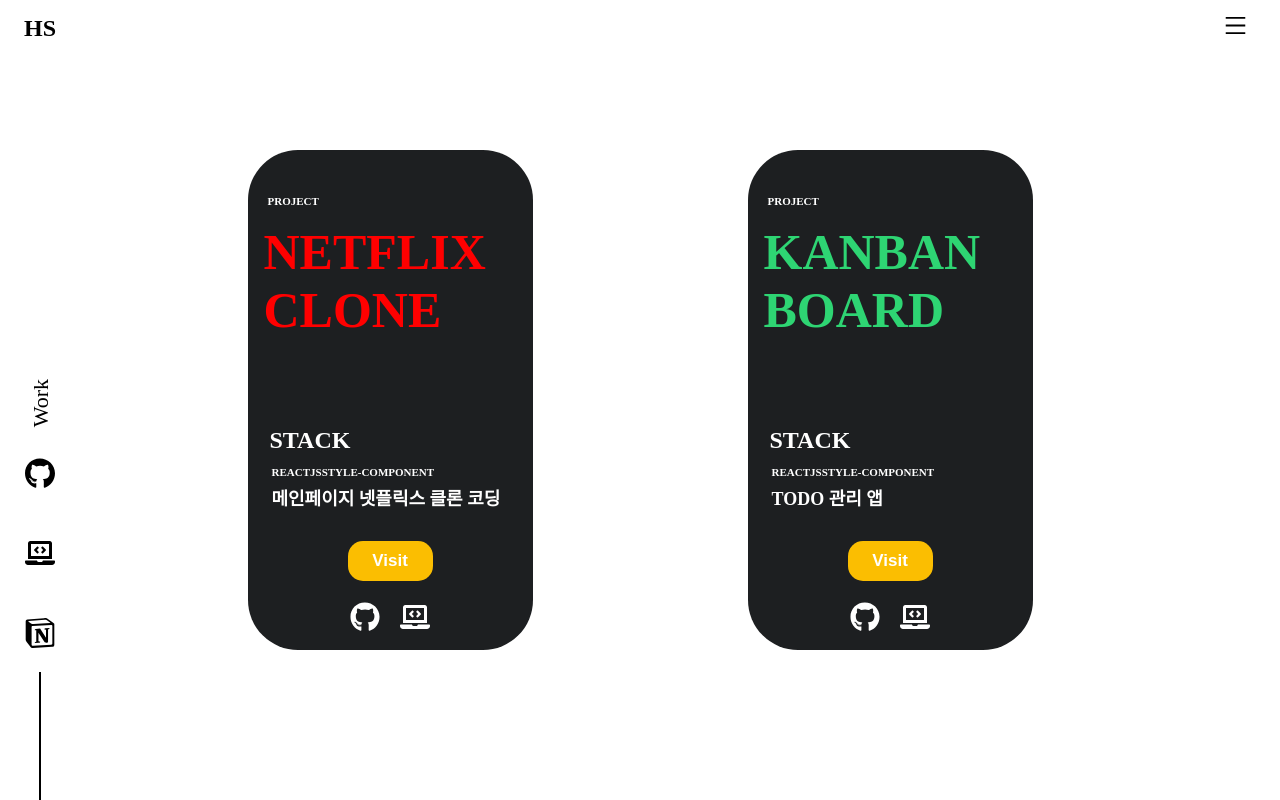
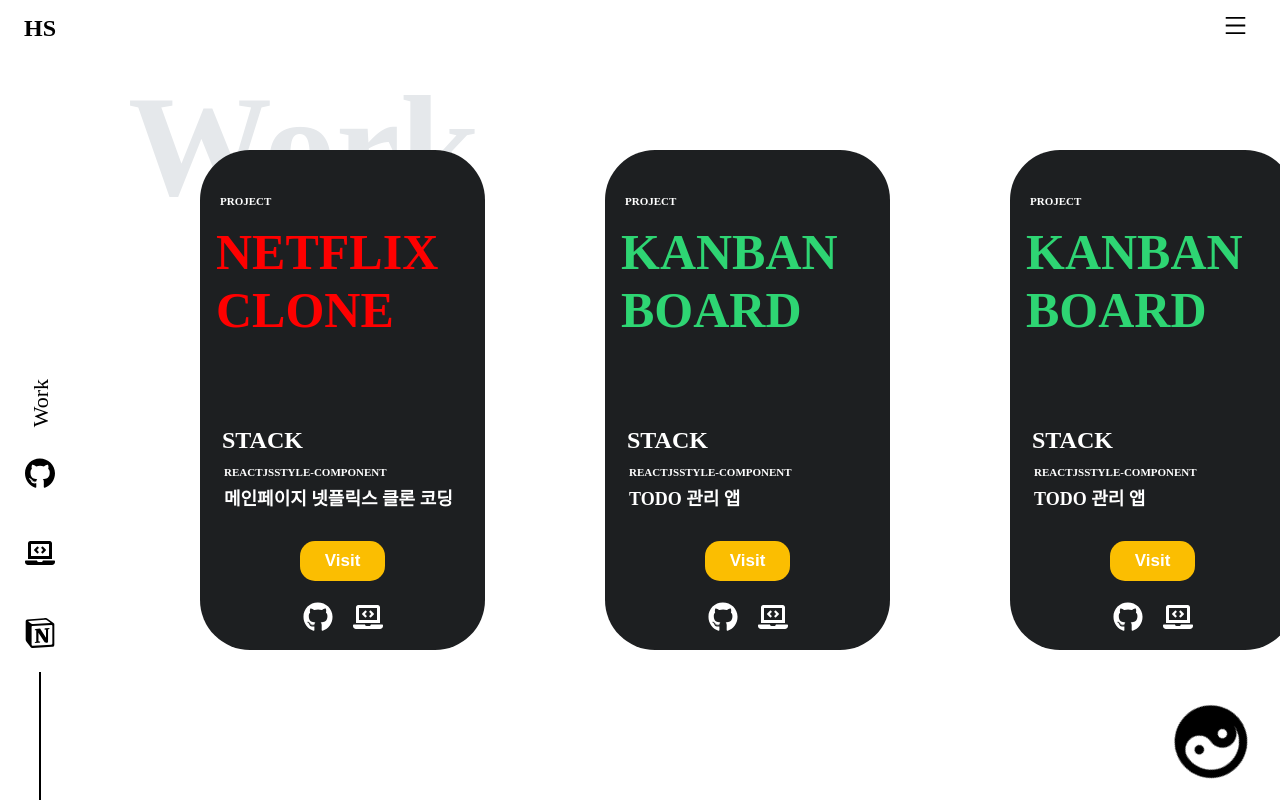
Before and after one commit to slobbie/portfolio-WebSite, a React (Create React App) app: page /work in a window 1280 px wide. Built offline with nearby package versions, Linux system fonts and the light colour scheme.

Commit message:
:lipstick:  Style  work page animation 추가

```diff
--- a/src/App.tsx
+++ b/src/App.tsx
@@ -29,12 +29,8 @@
  body {
     margin: 0;
     min-height: 100vh;
-    overflow-x: hidden;
+    /* overflow-x: hidden; */
     color: white;
-    /* scrollbar-width: none;
-    ::-webkit-scrollbar {
-display: none;
-} */
  }
  ul,nav, section {
   margin: 0;
--- /dev/null
+++ b/src/components/BigTitle.tsx
@@ -0,0 +1,26 @@
+import React from 'react';
+import styled from 'styled-components';
+import { Colors } from '../Styled/Colors';
+
+interface BigTitleProps {
+  top?: number;
+  left?: number;
+  right?: number;
+  text: string;
+}
+
+const BigTitle = (props: BigTitleProps) => {
+  return <Text {...props}>{props.text}</Text>;
+};
+
+export default BigTitle;
+
+const Text = styled.h2<BigTitleProps>`
+  position: fixed;
+  top: ${(props) => props.top + '%'};
+  left: ${(props) => props.left + '%'};
+  right: ${(props) => props.right + '%'};
+  color: ${Colors.gray200};
+  font-size: calc(5rem + 5vw);
+  z-index: 0;
+`;
--- a/src/layout/Header.tsx
+++ b/src/layout/Header.tsx
@@ -65,9 +65,11 @@
           <Link to='/work'>
             <Text click={+click}>Work</Text>
           </Link>
-          <IconArrow click={+click}>
-            <MdDoubleArrow className='arrow' />
-          </IconArrow>
+          <Link to='/work'>
+            <IconArrow click={+click} onClick={() => onWork()}>
+              <MdDoubleArrow className='arrow' />
+            </IconArrow>
+          </Link>
         </Work>
         <IconComponent />
       </Content>
--- a/src/page/Home.tsx
+++ b/src/page/Home.tsx
@@ -103,6 +103,7 @@
 
 const Span = styled.span<ClickProps>`
   display: ${(props) => (props.click ? 'none' : 'inline-block')};
+  font-size: 18px;
   padding-top: 1rem;
 `;
 
--- a/src/page/Work.tsx
+++ b/src/page/Work.tsx
@@ -1,5 +1,5 @@
-import React, { RefObject, useEffect, useRef } from 'react';
-import styled from 'styled-components';
+import React, { RefObject, useEffect, useRef, useState } from 'react';
+import styled, { keyframes } from 'styled-components';
 import WorkCord, { WorkProps } from '../components/work/WorkCord';
 import Me from '../assets/Images/profile.png';
 import Netflix from '../assets/Images/netflix-logo.png';
@@ -8,7 +8,8 @@
 import { Colors } from '../Styled/Colors';
 import { AiOutlineMenu, AiOutlineClose } from 'react-icons/ai';
 import { motion } from 'framer-motion';
-
+import BigTitle from '../components/BigTitle';
+import { ReactComponent as Logo } from '../assets/svg/yin-yang-solid.svg';
 const Work = () => {
   const WorkData = [
     {
@@ -28,17 +29,48 @@
 
       TitleColor: '#2ed573',
     },
+    {
+      id: 3,
+      title: 'Kanban board',
+      stack: ['React', 'JS', 'Style-Component'],
+      Info: 'Todo 관리 앱',
+      projectImg: `${Netflix}`,
+
+      TitleColor: '#2ed573',
+    },
+    {
+      id: 4,
+      title: 'Kanban board',
+      stack: ['React', 'JS', 'Style-Component'],
+      Info: 'Todo 관리 앱',
+      projectImg: `${Netflix}`,
+
+      TitleColor: '#2ed573',
+    },
   ];
   const [click, setClick] = useRecoilState(ClickValue);
   const [work, setWork] = useRecoilState(WorkValue);
   const [active, setActive] = useRecoilState(ToggleValue);
+
   useEffect(() => {
     setClick(false);
-    console.log('Work');
   }, []);
 
   const onToggle = () => {
     setActive(!active);
+  };
+
+  const Container = {
+    hidden: { scale: 0 },
+    show: {
+      opacity: 1,
+      scale: 1,
+      transition: {
+        staggerChildren: 0.7,
+        duration: 2,
+        type: 'spring',
+      },
+    },
   };
 
   return (
@@ -54,7 +86,13 @@
           <AiOutlineMenu className='menuIcon' />
         )}
       </Toggle>
-      <Wrapper className='page'>
+      <BigTitle text='Work' top={8} left={10} />
+      <Wrapper
+        className='page'
+        variants={Container}
+        initial='hidden'
+        animate='show'
+      >
         {WorkData.map((item: WorkProps) => {
           return (
             <WorkCord
@@ -68,6 +106,9 @@
           );
         })}
       </Wrapper>
+      <Rotate>
+        <Logo width={75} height={75} />
+      </Rotate>
     </Section>
   );
 };
@@ -89,7 +130,7 @@
   }
 `;
 
-const Wrapper = styled.div`
+const Wrapper = styled(motion.div)`
   display: flex;
   flex-direction: row;
   justify-content: center;
@@ -98,7 +139,7 @@
   max-width: 1000px;
   width: 100%;
   height: 100%;
-  margin: 50px;
+  /* margin: 50px; */
   @media screen and (max-width: 768px) {
     flex-direction: column;
   }
@@ -125,3 +166,24 @@
     fill: ${Colors.black};
   }
 `;
+
+const rotateAnimation = keyframes`
+  from {
+    transform: rotate(0);
+  }
+  to {
+    transform: rotate(360deg);
+  }
+`;
+
+const Rotate = styled.div`
+  position: absolute;
+  bottom: 20px;
+  right: 30px;
+  animation: ${rotateAnimation} infinite 1.5s linear;
+  transition: all 1s ease;
+
+  &:active {
+    right: 850px;
+  }
+`;
```
Also changed, not shown: src/components/work/WorkCord.tsx (+14 -0 lines).
